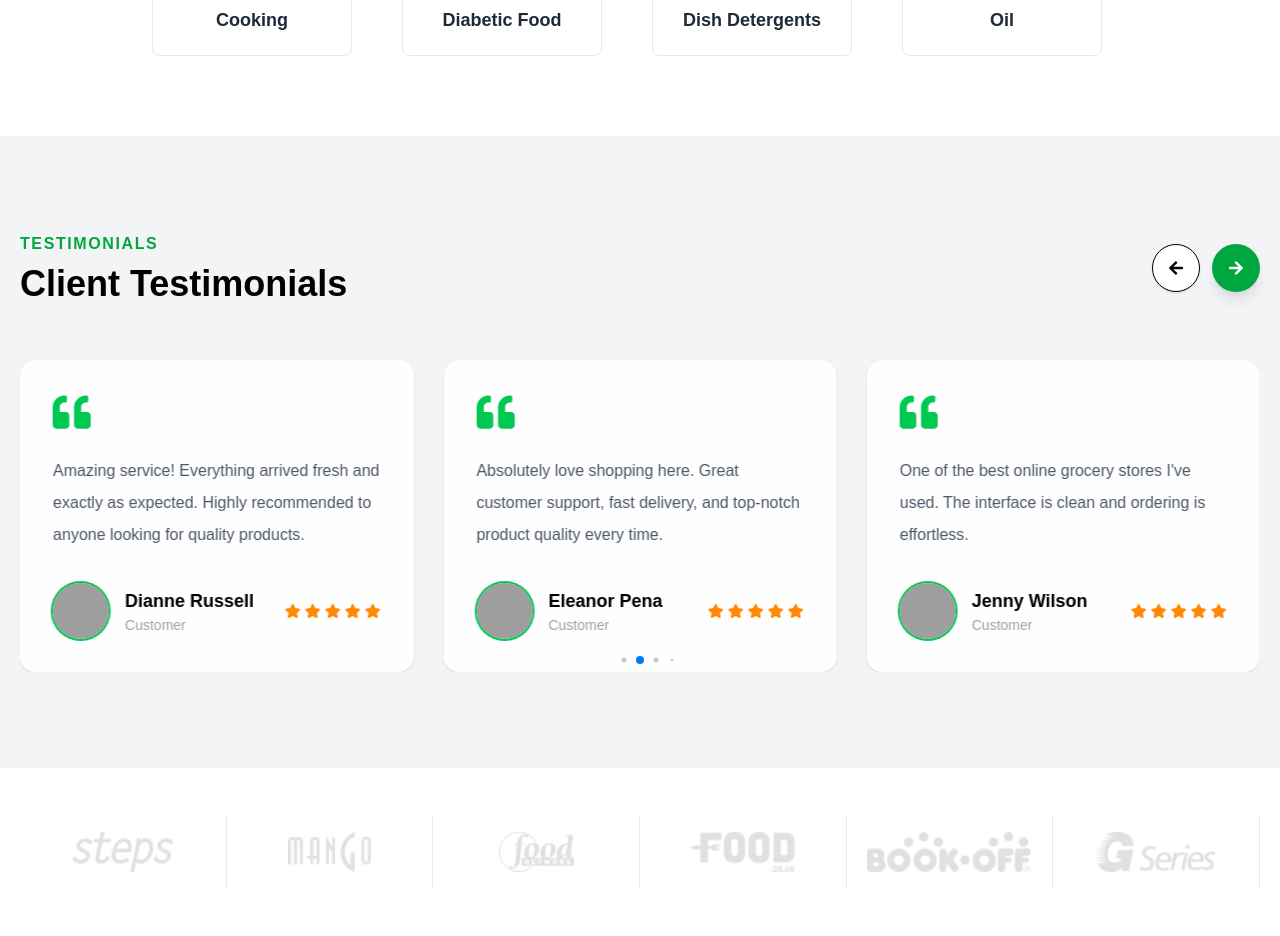
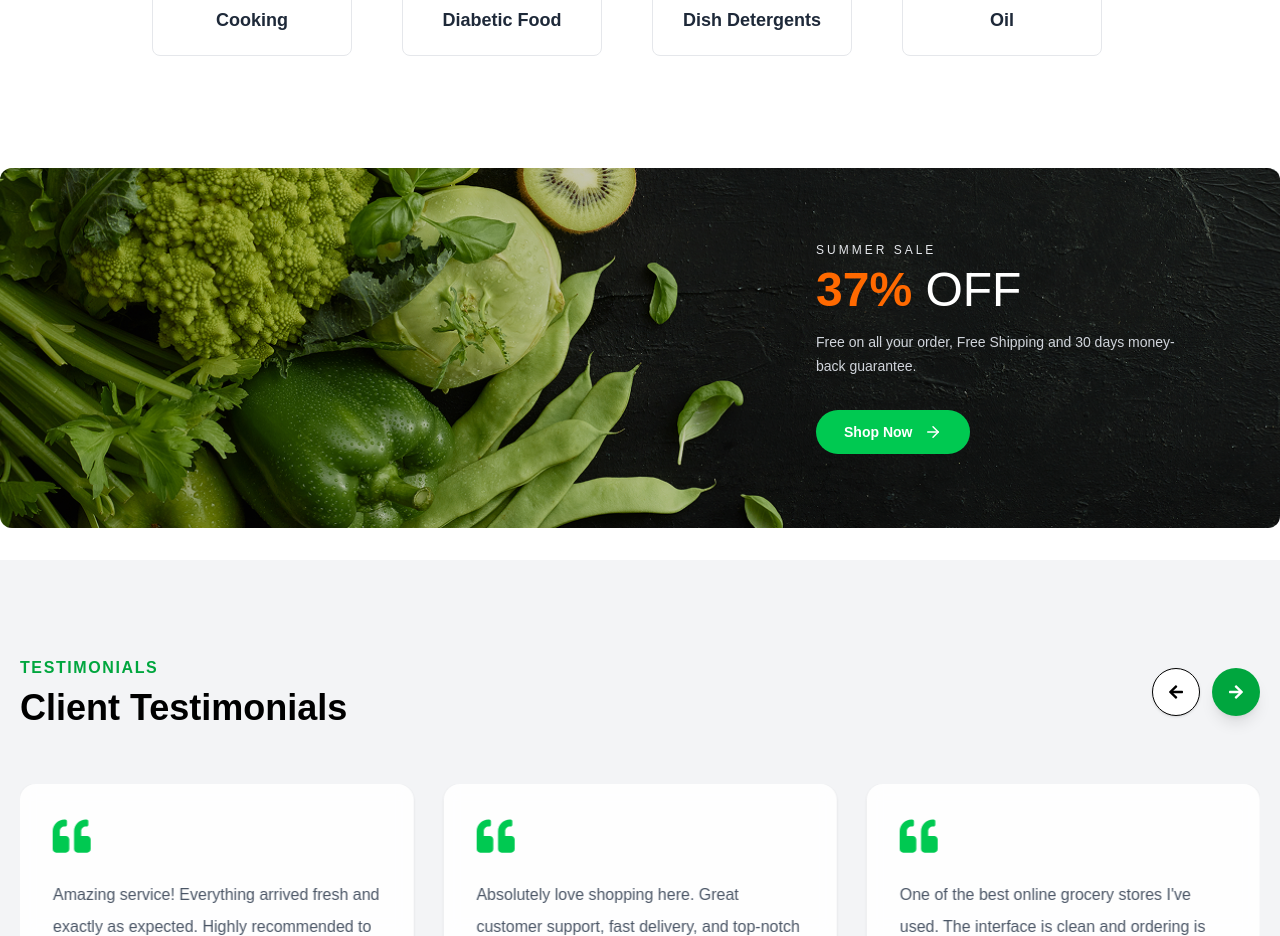
Before and after one commit to Riyadulislamratul/Eco_Bazar, a React (Vite) app: page / in a window 1280 px wide. Shown: the part 1820-2756 px from the top of the page. Built offline with nearby package versions, Linux system fonts and the light colour scheme; no server answers; grey boxes are pictures that could not be loaded.

Commit message:
Discount Banner added

```diff
--- /dev/null
+++ b/src/components/DiscountBanner.jsx
@@ -0,0 +1,48 @@
+import { ArrowRight } from "lucide-react";
+import DiscountImage from "../assets/discount-banner.png";
+
+const DiscountBanner = () => {
+  return (
+    <section className="py-8">
+      <div
+        className="relative overflow-hidden rounded-xl h-[260px] md:h-[320px] lg:h-[360px] bg-cover bg-center"
+        style={{
+          backgroundImage: `url(${DiscountImage})`, // Use the imported image
+        }}
+      >
+        {/* Dark Overlay */}
+        <div className="absolute inset-0 bg-black/20"></div>
+
+        {/* Content */}
+        <div className="relative z-10 flex h-full items-center justify-end px-6 md:px-12 lg:px-20">
+          <div className="max-w-sm text-white">
+            <p className="text-xs uppercase tracking-[3px] text-gray-200">
+              Summer Sale
+            </p>
+
+            <h2 className="mt-2 text-4xl md:text-5xl font-light">
+              <span className="font-bold text-orange-500">37%</span>{" "}
+              <span className="font-medium">OFF</span>
+            </h2>
+
+            <p className="mt-4 text-sm leading-6 text-gray-300">
+              Free on all your order, Free Shipping and 30 days
+              money-back guarantee.
+            </p>
+
+            <button className="group mt-8 inline-flex items-center gap-3 rounded-full bg-green-500 px-7 py-3 text-sm font-semibold text-white transition-all duration-300 hover:bg-green-600 hover:shadow-lg hover:shadow-green-500/30">
+              Shop Now
+
+              <ArrowRight
+                size={18}
+                className="transition-transform duration-300 group-hover:translate-x-1"
+              />
+            </button>
+          </div>
+        </div>
+      </div>
+    </section>
+  );
+};
+
+export default DiscountBanner;
--- a/src/pages/HomePage.jsx
+++ b/src/pages/HomePage.jsx
@@ -6,6 +6,7 @@ import useAuth from "../hooks/useAuth";
 import Testimonials from "../components/Testimonials";
 import BrandSlider from "../components/BrandSlider";
 import InstagramGallery from "../components/InstagramGallery";
+import DiscountBanner from "../components/DiscountBanner";
 
 const HomePage = () => {
   const { user } = useAuth();
@@ -17,6 +18,7 @@ const HomePage = () => {
       <Hero />
       <FeatureBar />
       <PopularCategories />
+      <DiscountBanner />
       <Testimonials />
       <BrandSlider />
       <InstagramGallery />
```
Also changed, not shown: src/assets/discount-banner.png (added).
